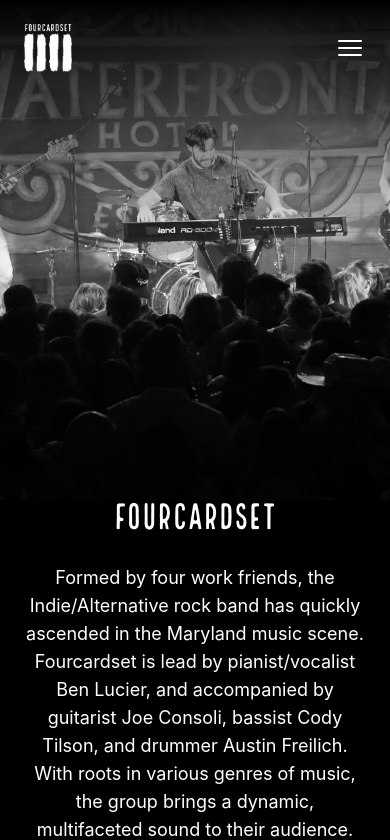
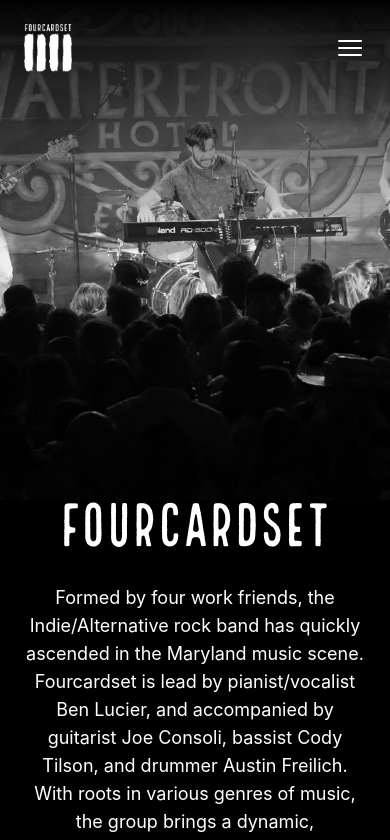
Before and after one commit to jshenk/fourcardset, a React (Create React App) app: page / in a window 390 px wide. Shown: the top 840 px of the page. Built offline with nearby package versions, Linux system fonts and the light colour scheme.

Commit message:
Bump the font size on mobile

```diff
--- a/src/Home.js
+++ b/src/Home.js
@@ -21,7 +21,7 @@ const Home = () => {
       </div>
       <div className="text-lg text-white bg-black">
         <div className="flex flex-wrap justify-center max-w-2xl px-6 pt-0 pb-6 mx-auto text-center lg:max-w-4xl lg:py-12 lg:text-justify">
-          <h1 className="mb-6 text-4xl text-center uppercase lg:mb-12 lg:text-8xl logo-font lg:absolute lg:bottom-0">
+          <h1 className="mb-6 text-6xl text-center uppercase lg:mb-12 lg:text-8xl logo-font lg:absolute lg:bottom-0">
             Fourcardset
           </h1>
 
```
